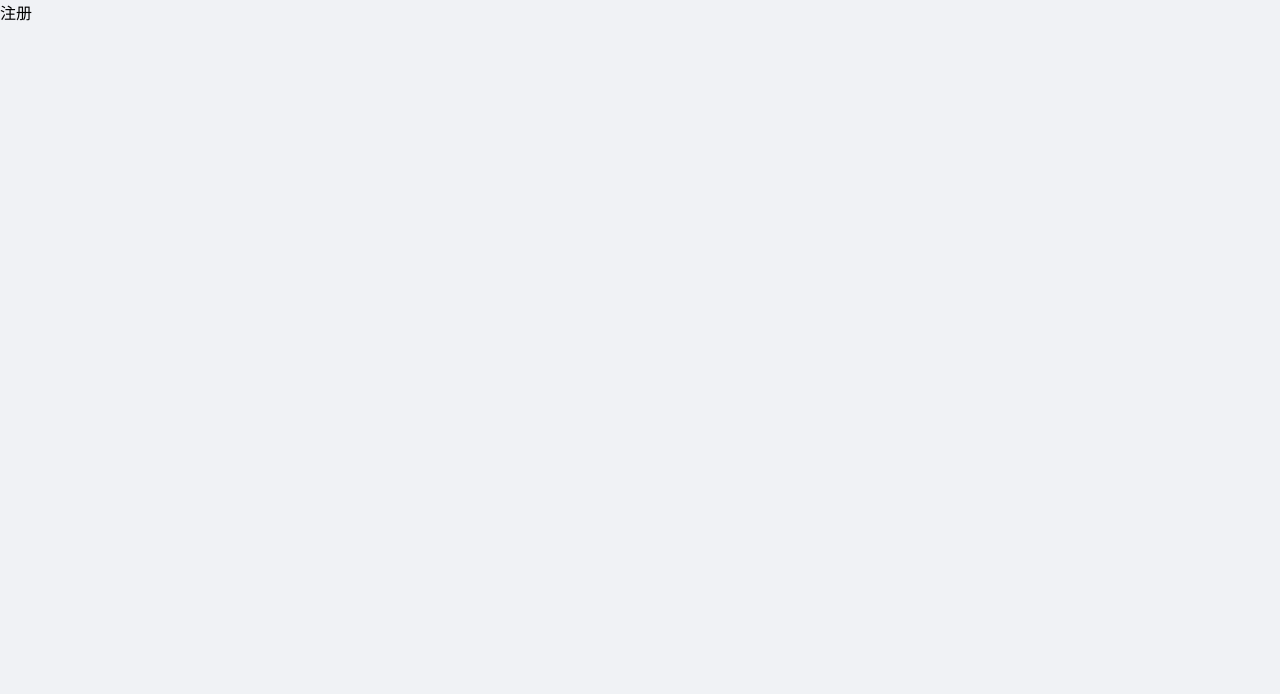
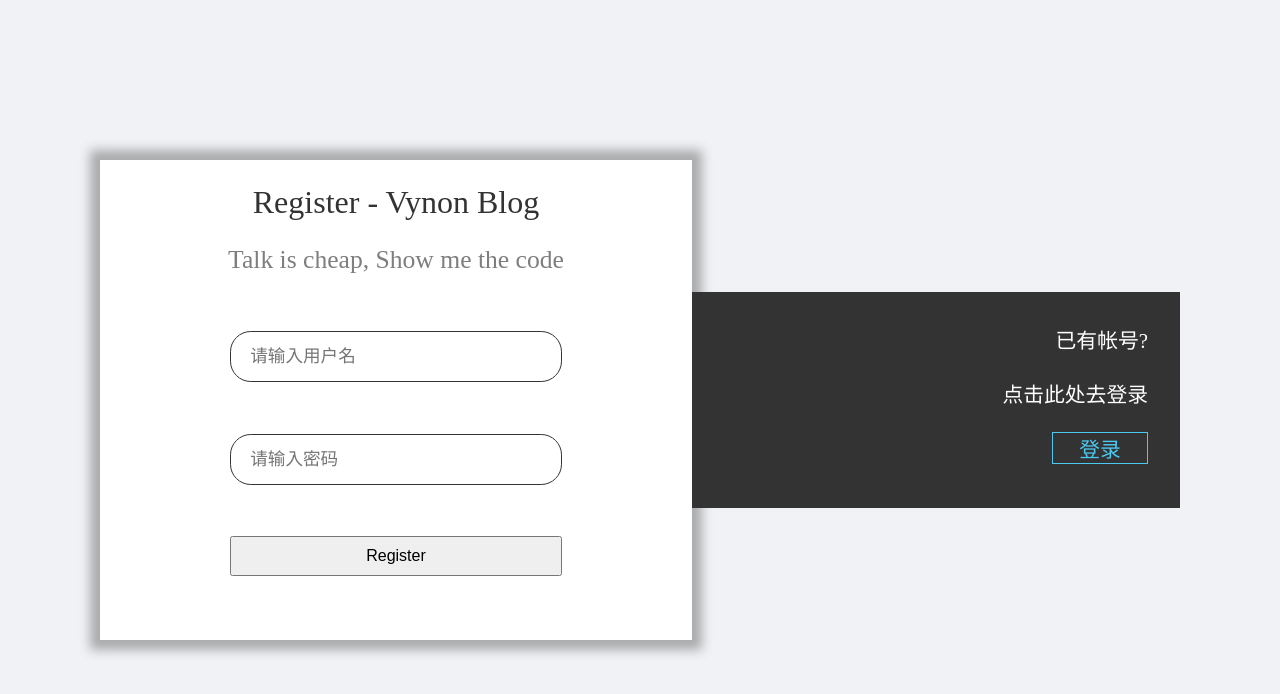
Before and after one commit to NanluQingshi/VynoBlog, a Vue app: page /register in a window 1280 px wide. Shown: the top 694 px of the page. Built offline with nearby package versions, Linux system fonts and the light colour scheme.

Commit message:
注册页面结构

```diff
--- a/src/views/home/Home.vue
+++ b/src/views/home/Home.vue
@@ -1,7 +1,7 @@
 <!--
  * @Author: nlqs
  * @Date: 2024-05-25 19:08:38
- * @Description:
+ * @Description: 首页
 -->
 <script setup>
 import HomeNav from "./components/HomeNav.vue"
--- a/src/views/home/components/HomeList.vue
+++ b/src/views/home/components/HomeList.vue
@@ -1,7 +1,7 @@
 <!--
  * @Author: nlqs
  * @Date: 2024-05-26 12:52:58
- * @Description:
+ * @Description: 首页展示
 -->
 <script setup>
 import BlogCon from '@/components/BlogCon.vue'
--- a/src/views/user/Login.vue
+++ b/src/views/user/Login.vue
@@ -1,10 +1,10 @@
 <!--
  * @Author: nlqs
  * @Date: 2024-05-25 19:26:05
- * @Description:
+ * @Description: 登录页面
 -->
 <script setup>
-import Main from './components/Main.vue'
+import OpMain from './components/OpMain.vue'
 </script>
 
 <template>
@@ -15,7 +15,7 @@ import Main from './components/Main.vue'
       <p class="register-btn" @click="$router.push('/register')">注册</p>
     </div>
     <div class="login">
-      <Main op="Login"></Main>
+      <OpMain op="Login"></OpMain>
     </div>
   </div>
 </template>
--- a/src/views/user/Register.vue
+++ b/src/views/user/Register.vue
@@ -1,9 +1,75 @@
+<!--
+ * @Author: nlqs
+ * @Date: 2024-05-25 19:39:39
+ * @Description:
+-->
 <script setup>
+import OpMain from './components/OpMain.vue'
 </script>
 
 <template>
-  <div>注册</div>
+  <div class="box">
+    <div class="register">
+      <OpMain op="Register"></OpMain>
+    </div>
+    <div class="login">
+      <p>已有帐号?</p>
+      <p>点击此处去登录</p>
+      <p
+        class="login-btn"
+        @click="$router.push('/login')"
+      >登录</p>
+    </div>
+  </div>
 </template>
 
 <style lang='less' scoped>
+.box {
+  position: absolute;
+  top: 50%;
+  left: 50%;
+  transform: translate(-50%, -50%);
+  display: flex;
+  justify-content: space-between;
+  align-items: center;
+  width: 67.5rem;
+
+  .register {
+    flex: 1;
+    height: 30rem;
+    background-color: #fff;
+    box-shadow: 0 0 10px 10px rgba(51, 51, 51, 0.37);
+  }
+
+  .login {
+    padding-top: 2rem;
+    padding-right: 2rem;
+    padding-left: 18rem;
+    width: 30.5rem;
+    height: 13.5rem;
+    background-color: #333333;
+    color: #fff;
+    font-size: 1.3rem;
+    text-align: right;
+
+    p {
+      margin-bottom: 1.5rem;
+    }
+
+    .login-btn {
+      margin-left: 4.5rem;
+      width: 6rem;
+      border: 1px solid #4cc9f0;
+      cursor: pointer;
+      text-align: center;
+      background-color: transparent;
+      color: #4cc9f0;
+
+      &:hover {
+        color: #fff;
+        background-color: #4cc9f0;
+      }
+    }
+  }
+}
 </style>
```
Also changed, not shown: src/views/user/components/OpMain.vue (renamed from src/views/user/components/Main.vue).
